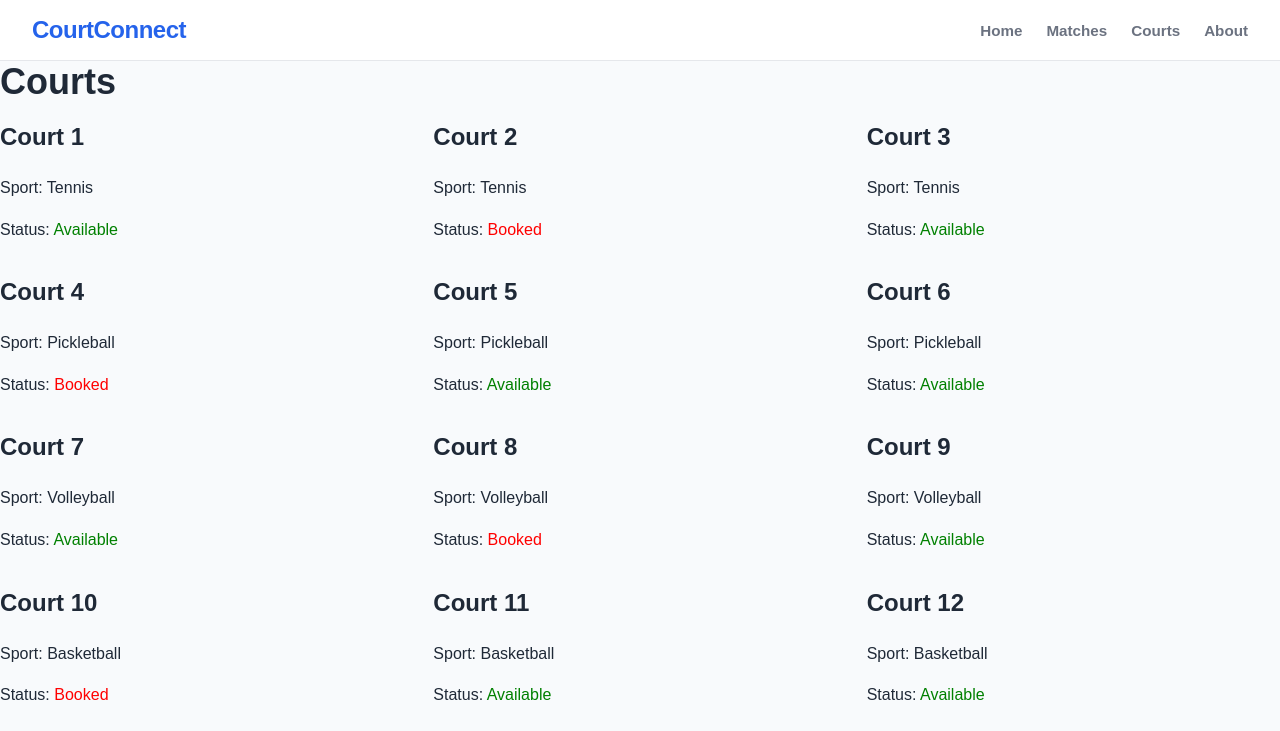
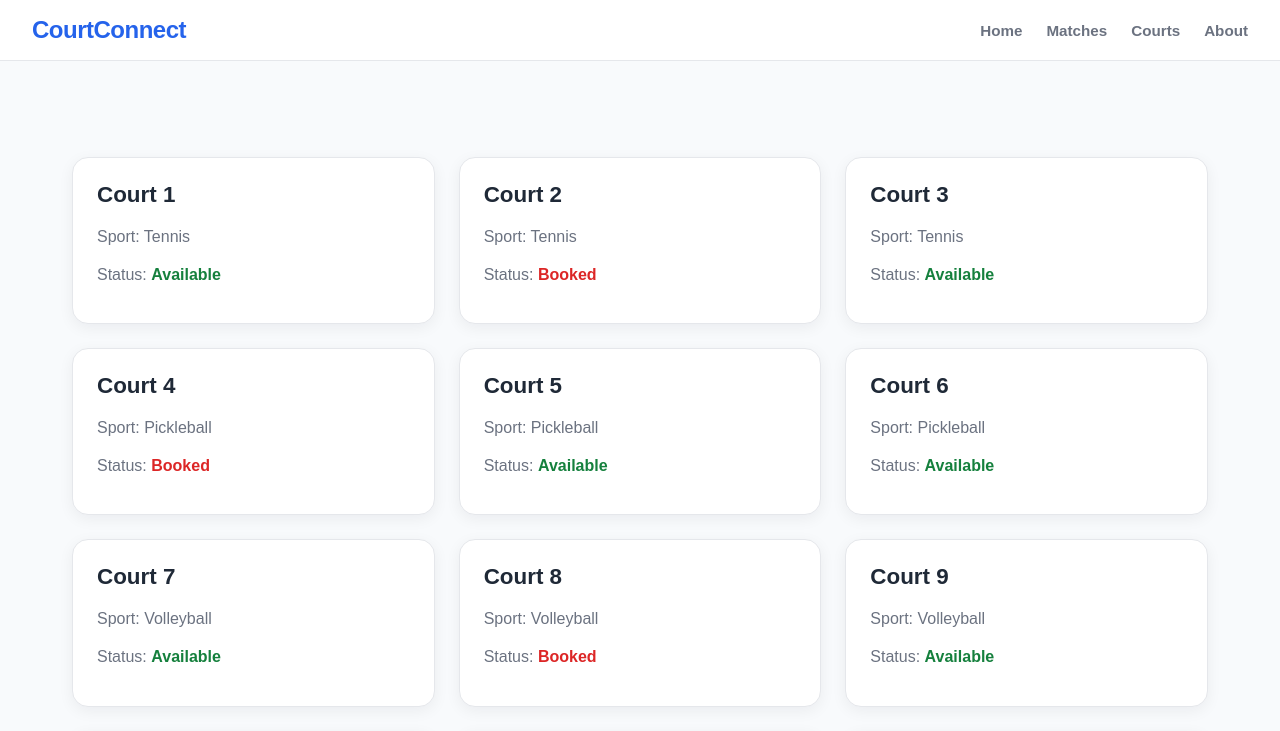
Before and after one commit to GAYATHRI-RAVADA-07/launchcode-unit1-final-project-GAYATHRI-R, a React (Vite) app: page /courts in a window 1280 px wide. Shown: the top 731 px of the page. Built offline with nearby package versions, Linux system fonts and the light colour scheme.

Commit message:
Added css to courts page

```diff
--- a/src/App.css
+++ b/src/App.css
@@ -515,23 +515,57 @@
   }
 }
 
-.available {
-  color: green;
-}
+/* Courts page*/
 
-.booked {
-  color: red;
+.courts-page {
+  max-width: 1200px;
+  margin: 0 auto;
+  padding: 4rem 2rem;
 }
 
 .court-grid {
   display: grid;
   grid-template-columns: repeat(3, 1fr);
-  gap: 20px;
-  margin-top: 20px;
+  gap: 1.5rem;
+  margin-top: 2rem;
+}
+
+.court-card {
+  padding: 1.5rem;
+  background-color: var(--white);
+  border: 1px solid var(--border);
+  border-radius: 16px;
+  box-shadow: 0 4px 15px rgba(15, 23, 42, 0.06);
+  transition:
+    transform 0.2s ease,
+    box-shadow 0.2s ease;
+}
+
+.court-card:hover {
+  transform: translateY(-4px);
+  box-shadow: 0 10px 25px rgba(15, 23, 42, 0.1);
 }
 
 .court-card h3 {
-  font-size: clamp(1.1rem, 2vw, 1.5rem);
+  margin-top: 0;
+  margin-bottom: 1rem;
+  color: var(--text);
+  font-size: 1.4rem;
+}
+
+.court-card p {
+  margin-bottom: 0.75rem;
+  color: var(--text-light);
+}
+
+.available {
+  color: #15803d;
+  font-weight: 700;
+}
+
+.booked {
+  color: #dc2626;
+  font-weight: 700;
 }
 
 @media (max-width: 900px) {
--- a/src/pages/Courts.jsx
+++ b/src/pages/Courts.jsx
@@ -4,7 +4,6 @@ import { courts } from "../mockdata/courts";
 function Courts() {
   return (
     <main className="courts-page">
-      <h1>Courts</h1>
       <CourtList courts={courts} />
     </main>
   );
```
